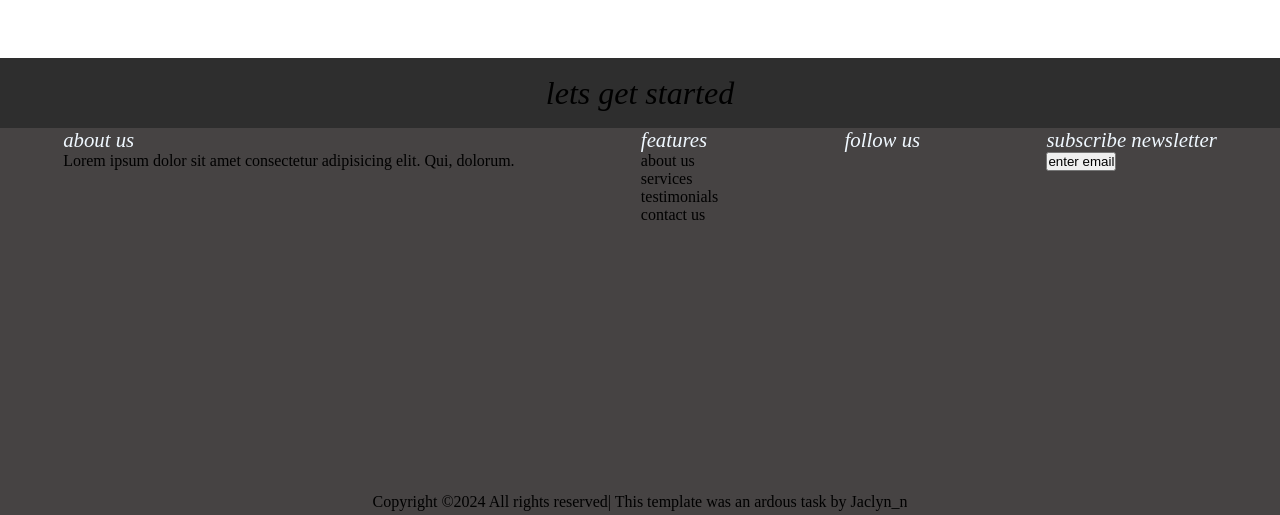
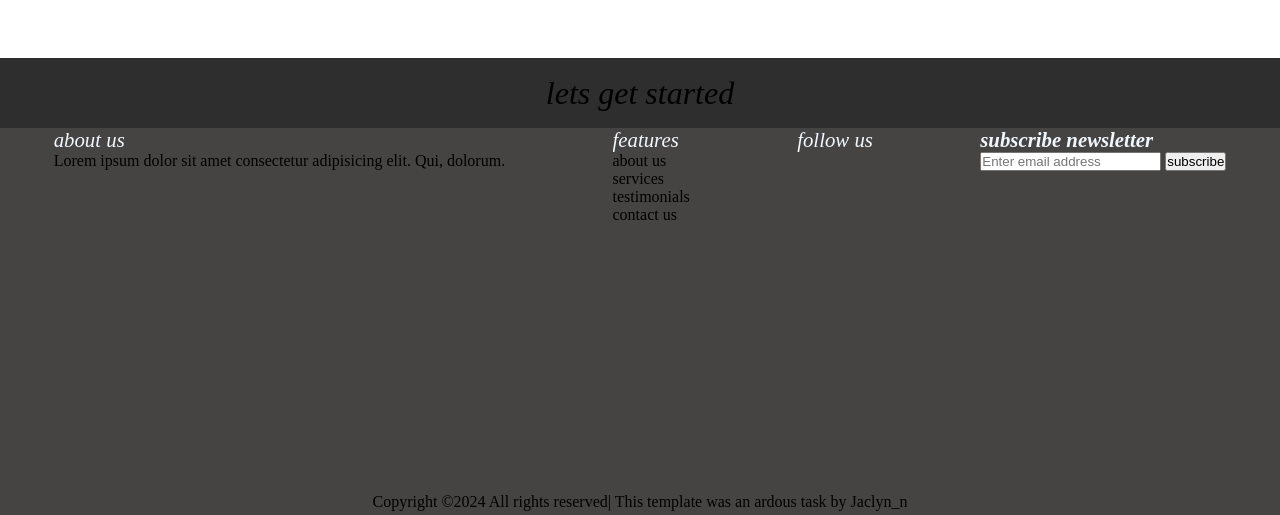
Before and after one commit to jaclyn-n/iris, a plain HTML site: page index.html in a window 1280 px wide. Shown: the part 2325-2840 px from the top of the page. Drawn offline with Linux system fonts and the light colour scheme.

Commit message:
pushing recent changes again

```diff
--- a/index.html
+++ b/index.html
@@ -150,8 +150,10 @@
             <span>&#xf0e1;</span>
         </div>
         <div>
-            <section class="footer-section">subscribe newsletter</section>
-            <button>enter email</button>
+            <h4 class="footer-section">subscribe newsletter</h4>
+            <form class="enter email"></form>
+            <input type="email" placeholder="Enter email address" required>
+            <button type="submit">subscribe</button>
         </div>
         </div>
         <div class="last-footer">
```
